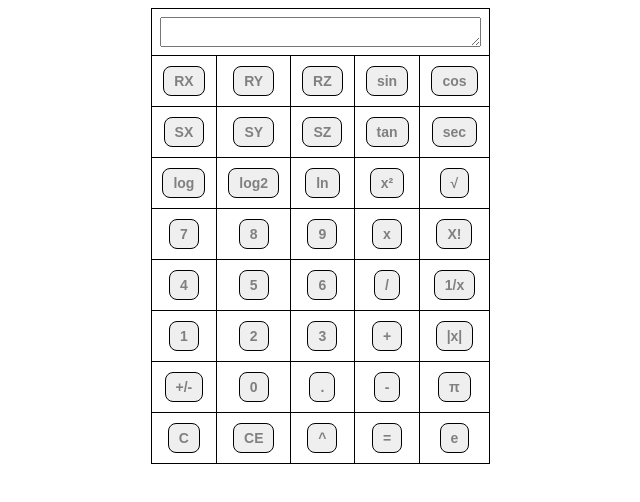
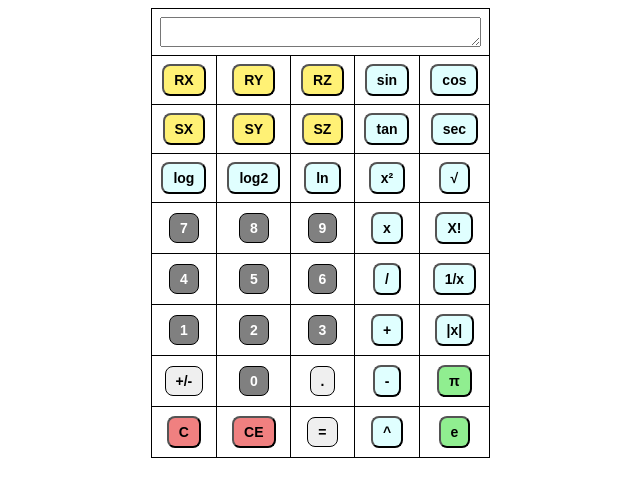
Before and after one commit to athos101/calc_server, a plain HTML site: page pages/index.html in a window 1280 px wide. Shown: the whole page, without its empty margins (320-960 px from the left). Drawn offline with Linux system fonts and the light colour scheme.

Commit message:
tentando passar o armazenamento de variáveis para o back

```diff
--- a/pages/index.html
+++ b/pages/index.html
@@ -24,7 +24,7 @@
 		}
 		.button {
 			border: 1px solid black;
-			color: gray;
+			color: black;
 			padding: 6px 10px;
 			text-align: center;
 			text-decoration: none;
@@ -36,12 +36,51 @@
 			font-weight: bold;
 			/* width:45px; */
 		}
+		.buttonGray{
+			border: 1px solid black;
+			background-color: gray;
+			color: white;
+			padding: 6px 10px;
+			text-align: center;
+			text-decoration: none;
+			display: inline-block;
+			font-size: 14px;
+			margin: 2px 2px;
+			cursor: pointer;
+			border-radius: 8px;
+			font-weight: bold;
+		}
+		.buttonYellow {
+			background-color: #fff175;
+			font-size: 14px;
+			font-weight: bold;
+			padding: 6px 10px;
+			color: black;
+			border-radius: 8px;
+		}
 		.buttonLightCyan {
-			background-color: LightCyan
+			background-color: lightcyan;
+			font-size: 14px;
+			font-weight: bold;
+			padding: 6px 10px;
+			color: black;
+			border-radius: 8px;
 		}
-		.buttonRed {
-			background-color: Red;
-			color: White
+		.buttonLightGreen {
+			background-color: lightgreen;
+			font-size: 14px;
+			font-weight: bold;
+			padding: 6px 10px;
+			color: black;
+			border-radius: 8px;
+		}
+		.buttonLightRed {
+			background-color: lightcoral;
+			font-size: 14px;
+			font-weight: bold;
+			padding: 6px 10px;
+			color: black;
+			border-radius: 8px;
 		}
 	</style>
 
@@ -50,60 +89,60 @@
 			<td colspan="5"><textarea id="calcDisplay" rows="1" cols="30"></textarea></th>
 		</tr>
 		<tr>
-			<td><button type="button" class="button" onclick="appendDigit('X')">RX</button></td>
-			<td><button type="button" class="button" onclick="appendDigit('Y')">RY</button></td>
-			<td><button type="button" class="button" onclick="appendDigit('Z')">RZ</button></td>
-			<td><button type="button" class="button" onclick="prefixOperator('sin')">sin</button></td>
-			<td><button type="button" class="button" onclick="prefixOperator('cos')">cos</button></td>
+			<td><button type="button" class="buttonYellow" onclick="appendDigit('X')">RX</button></td>
+			<td><button type="button" class="buttonYellow" onclick="appendDigit('Y')">RY</button></td>
+			<td><button type="button" class="buttonYellow" onclick="appendDigit('Z')">RZ</button></td>
+			<td><button type="button" class="buttonLightCyan" onclick="prefixOperator('sin')">sin</button></td>
+			<td><button type="button" class="buttonLightCyan" onclick="prefixOperator('cos')">cos</button></td>
 		</tr>
 		<tr>
-			<td><button type="button" class="button" onclick="storeVar('X')">SX</button></td>
-			<td><button type="button" class="button" onclick="storeVar('Y')">SY</button></td>
-			<td><button type="button" class="button" onclick="storeVar('Z')">SZ</button></td>
-			<td><button type="button" class="button" onclick="prefixOperator('tan')">tan</button></td>
-			<td><button type="button" class="button" onclick="prefixOperator('sec')">sec</button></td>
+			<td><button type="button" class="buttonYellow" onclick="storeVar('X')">SX</button></td>
+			<td><button type="button" class="buttonYellow" onclick="storeVar('Y')">SY</button></td>
+			<td><button type="button" class="buttonYellow" onclick="storeVar('Z')">SZ</button></td>
+			<td><button type="button" class="buttonLightCyan" onclick="prefixOperator('tan')">tan</button></td>
+			<td><button type="button" class="buttonLightCyan" onclick="prefixOperator('sec')">sec</button></td>
 		</tr>
 		<tr>
-			<td><button type="button" class="button" onclick="prefixOperator('log')">log</button></td>
-			<td><button type="button" class="button" onclick="prefixOperator('lg')">log2</button></td>
-			<td><button type="button" class="button" onclick="prefixOperator('ln')">ln</button></td>
-			<td><button type="button" class="button" onclick="suffixOperator('²')">x²</button></td>
-			<td><button type="button" class="button" onclick="prefixOperator('√')">√</button></td>
+			<td><button type="button" class="buttonLightCyan" onclick="prefixOperator('log')">log</button></td>
+			<td><button type="button" class="buttonLightCyan" onclick="prefixOperator('lg')">log2</button></td>
+			<td><button type="button" class="buttonLightCyan" onclick="prefixOperator('ln')">ln</button></td>
+			<td><button type="button" class="buttonLightCyan" onclick="suffixOperator('²')">x²</button></td>
+			<td><button type="button" class="buttonLightCyan" onclick="prefixOperator('√')">√</button></td>
 		</tr>
 		<tr>
-			<td><button type="button" class="button" onclick="appendDigit('7')">7</button></td>
-			<td><button type="button" class="button" onclick="appendDigit('8')">8</button></td>
-			<td><button type="button" class="button" onclick="appendDigit('9')">9</button></td>
-			<td><button type="button" class="button" onclick="appendOperator('x')">x</button></td>
-			<td><button type="button" class="button" onclick="suffixOperator('!')">X!</button></td>
+			<td><button type="button" class="buttonGray" onclick="appendDigit('7')">7</button></td>
+			<td><button type="button" class="buttonGray" onclick="appendDigit('8')">8</button></td>
+			<td><button type="button" class="buttonGray" onclick="appendDigit('9')">9</button></td>
+			<td><button type="button" class="buttonLightCyan" onclick="appendOperator('x')">x</button></td>
+			<td><button type="button" class="buttonLightCyan" onclick="suffixOperator('!')">X!</button></td>
 		</tr>
 		<tr>
-			<td><button type="button" class="button" onclick="appendDigit('4')">4</button></td>
-			<td><button type="button" class="button" onclick="appendDigit('5')">5</button></td>
-			<td><button type="button" class="button" onclick="appendDigit('6')">6</button></td>
-			<td><button type="button" class="button" onclick="appendOperator('/')">/</button></td>
-			<td><button type="button" class="button" onclick="prefixOperator('inv')">1/x</button></td>
+			<td><button type="button" class="buttonGray" onclick="appendDigit('4')">4</button></td>
+			<td><button type="button" class="buttonGray" onclick="appendDigit('5')">5</button></td>
+			<td><button type="button" class="buttonGray" onclick="appendDigit('6')">6</button></td>
+			<td><button type="button" class="buttonLightCyan" onclick="appendOperator('/')">/</button></td>
+			<td><button type="button" class="buttonLightCyan" onclick="prefixOperator('inv')">1/x</button></td>
 		</tr>
 		<tr>
-			<td><button type="button" class="button" onclick="appendDigit('1')">1</button></td>
-			<td><button type="button" class="button" onclick="appendDigit('2')">2</button></td>
-			<td><button type="button" class="button" onclick="appendDigit('3')">3</button></td>
-			<td><button type="button" class="button" onclick="appendOperator('+')">+</button></td>
-			<td><button type="button" class="button" onclick="prefixOperator('|')">|x|</button></td>
+			<td><button type="button" class="buttonGray" onclick="appendDigit('1')">1</button></td>
+			<td><button type="button" class="buttonGray" onclick="appendDigit('2')">2</button></td>
+			<td><button type="button" class="buttonGray" onclick="appendDigit('3')">3</button></td>
+			<td><button type="button" class="buttonLightCyan" onclick="appendOperator('+')">+</button></td>
+			<td><button type="button" class="buttonLightCyan" onclick="wrapOperator('|')">|x|</button></td>
 		</tr>
 		<tr>
 			<td><button type="button" class="button" onclick="prefixSign()">+/-</button></td>
-			<td><button type="button" class="button" onclick="appendDigit('0')">0</button></td>
+			<td><button type="button" class="buttonGray" onclick="appendDigit('0')">0</button></td>
 			<td><button type="button" class="button" onclick="appendDot('.')">.</button></td>
-			<td><button type="button" class="button" onclick="appendOperator('-')">-</button></td>
-			<td><button type="button" class="button" onclick="appendDigit('π')">π</button></td>
+			<td><button type="button" class="buttonLightCyan" onclick="appendOperator('-')">-</button></td>
+			<td><button type="button" class="buttonLightGreen" onclick="appendDigit('π')">π</button></td>
 		</tr>
 		<tr>
-			<td><button type="button" class="button" onclick="clearAll('C')">C</button></td>
-			<td><button type="button" class="button" onclick="clearNumber('CE')">CE</button></td>
-			<td><button type="button" class="button" onclick="appendOperator('^')">^</button></td>
+			<td><button type="button" class="buttonLightRed" onclick="clearAll('C')">C</button></td>
+			<td><button type="button" class="buttonLightRed" onclick="clearNumber('CE')">CE</button></td>
 			<td><button type="button" class="button" onclick="calculate('=')">=</button></td>
-			<td><button type="button" class="button" onclick="appendDigit('e')">e</button></td>
+			<td><button type="button" class="buttonLightCyan" onclick="appendOperator('^')">^</button></td>
+			<td><button type="button" class="buttonLightGreen" onclick="appendDigit('e')">e</button></td>
 		</tr>
 	</table>
 
@@ -115,7 +154,6 @@
 		var X="";
 		var Y="";
 		var Z="";
-		var operatorType="";
 
 		function activate(digit) {
 			if (answer!="") {
@@ -155,11 +193,22 @@
 			document.getElementById('calcDisplay').value = arg1 + " " + oper;
 		}
 		function prefixOperator(operator){
+			arg1="", result="";
 			oper = operator;
 			operatorType = "unary";
 			answer="";
 			document.getElementById('calcDisplay').value = arg1 + " " + oper;
 		}
+
+		function wrapOperator(operator){
+			if(arg1=="" || oper!="")
+				return;
+			oper = operator;
+			operatorType = "unary";
+			answer="";
+			document.getElementById('calcDisplay').value = oper + " " + arg1 + " " + oper;
+		}
+
 		function clearAll() {
 			arg1 = ""; arg2 = ""; answer = ""; oper = "";
 			document.getElementById('calcDisplay').value = arg1 ;
@@ -204,7 +253,7 @@
 			document.getElementById('calcDisplay').value = arg1 + " " + oper + " " + arg2;
 		}
 
-		function storeVar(varRead){
+		async function storeVar(varRead){
 			if (oper!="" || arg1=="")
 				return;
 			if (varRead == "X")
@@ -213,9 +262,22 @@
 				Y=arg1
 			else if (varRead == "Z")
 				Z=arg1
-			answer="",arg1="",arg2="";
 
 			document.getElementById('calcDisplay').value = "number stored in " + varRead + "!";
+
+			try {
+					oper="var";
+					const response = await fetch(`http://localhost:8080/wscalc/?op=${oper}&n1=${varRead}&n2=${arg1}`);
+					if (!response.ok) {
+						throw new Error(`Erro: ${response.status} ${response.statusText}`);
+					}
+					result = await response.text();
+					document.getElementById("calcDisplay").innerText = result;
+				} catch (error) {
+					document.getElementById("calcDisplay").innerText = error.message;
+				}
+
+				answer="",arg1="",arg2="";
 		}
 
 		async function calculate() {
@@ -263,6 +325,13 @@
 				"√": "sqrt",
 				"!": "fat",
 				"sin": "sin",
+				"cos":"cos",
+				"tan":"tan",
+				"sec":"sec",
+				"inv":"inv",
+				"log":"log",
+				"ln":"ln",
+				"lg":"lg"
 			}
 
 			if (!isNaN(val1) || !isNaN(val2)) {
```
Also changed, not shown: 1 other file.
